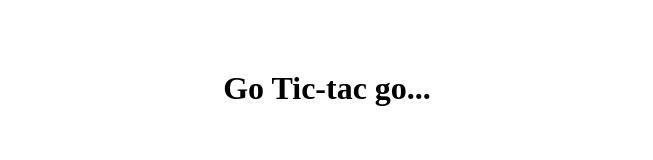
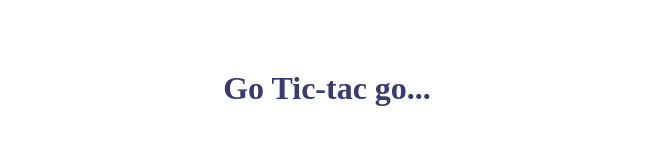
Before and after one commit to AlejandroMar/go-tick-tack-go, a plain HTML site: page index.html in a window 1280 px wide. Shown: the top 160 px of the page, without its empty margins (313-966 px from the left). Drawn offline with Linux system fonts and the light colour scheme.

Commit message:
color changes

```diff
--- a/style.css
+++ b/style.css
@@ -3,6 +3,7 @@
 }
 
 .app-header{
+    color:rgb(57, 57, 116);
     margin-top: 70px;
     text-align: center;
 }
@@ -38,7 +39,7 @@
 
 .btn-reset{
 
-    background-color: rgb(175, 76, 76); /* Green */
+    background-color:  rgb(175, 76, 76); /* Green */
     border: none;
     color: white;
     padding: 20px;
```
Also changed, not shown: index.js (+6 -5 lines).
